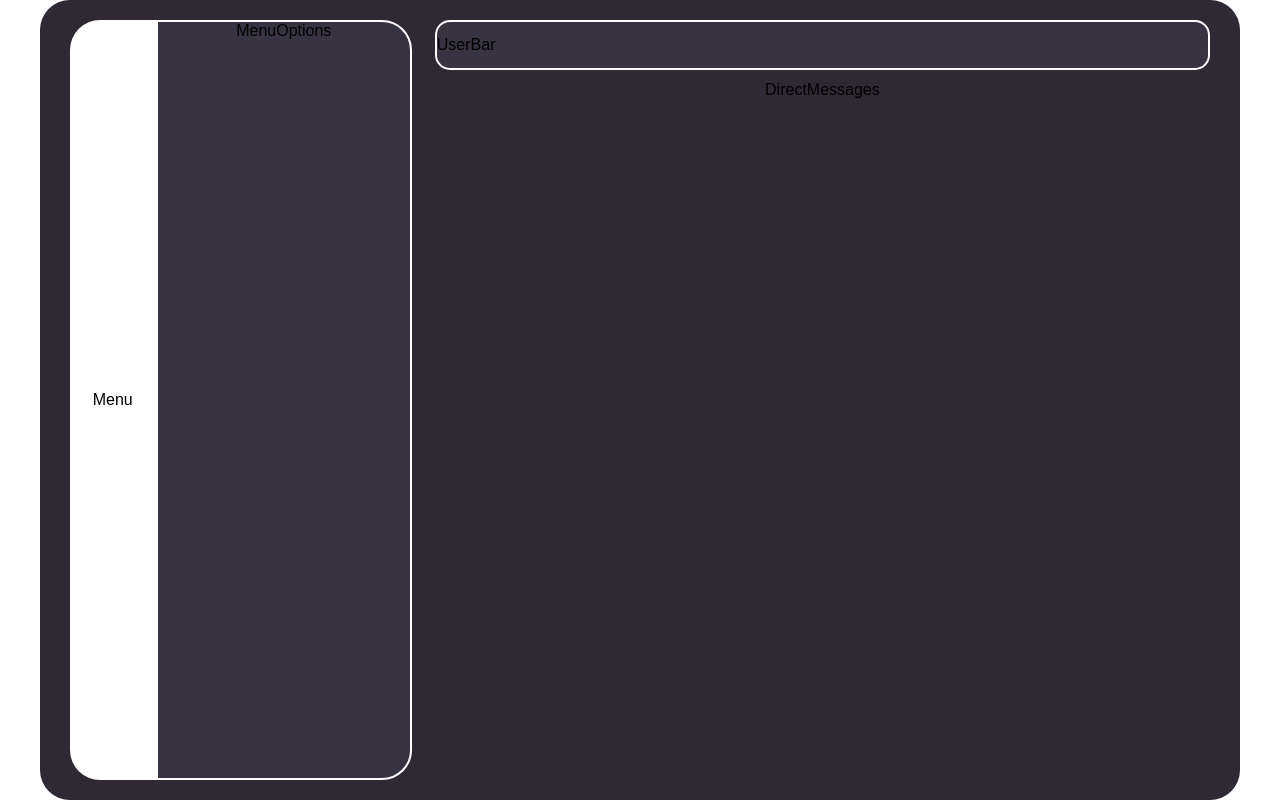
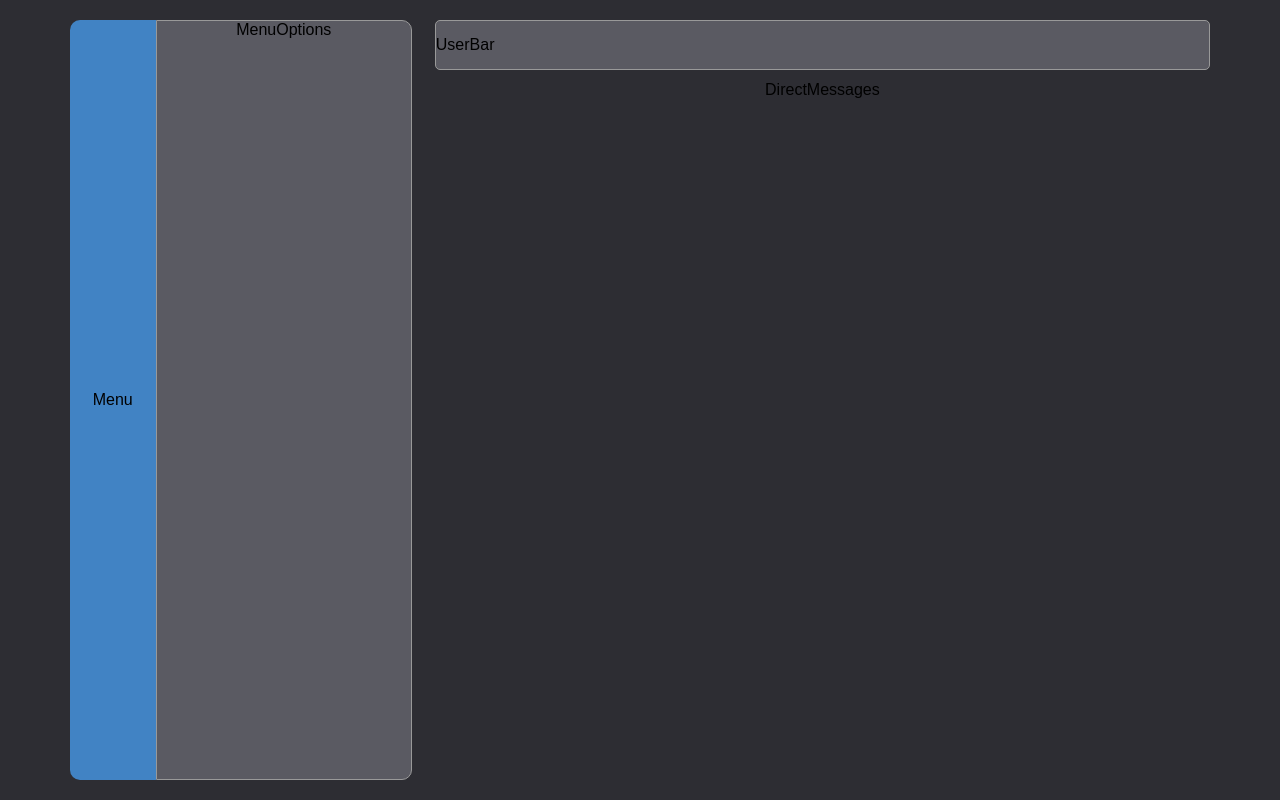
Before and after one commit to kraig-hebert/chat, a React (Create React App) app in the folder client/: page / in a window 1280 px wide. Built offline with nearby package versions, Linux system fonts and the light colour scheme.

Commit message:
updated global/local stylings

```diff
--- a/client/src/components/main/userBar/userBarStyles.js
+++ b/client/src/components/main/userBar/userBarStyles.js
@@ -6,8 +6,8 @@ export const useStyles = createUseStyles((theme) => ({
     alignItems: 'center',
     width: '100%',
     height: '50px',
-    borderRadius: '15px',
-    border: `2px solid ${theme.light.main}`,
+    borderRadius: '5px',
+    border: `1px solid ${theme.tertiary.main}`,
     backgroundColor: theme.secondary.main,
   },
 }));
--- a/client/src/components/sideMenu/menu/menuStyles.js
+++ b/client/src/components/sideMenu/menu/menuStyles.js
@@ -8,8 +8,8 @@ export const useStyles = createUseStyles((theme) => ({
     alignItems: 'center',
     width: '25%',
     height: '100%',
-    borderTopLeftRadius: '30px',
-    borderBottomLeftRadius: '30px',
-    backgroundColor: theme.light.main,
+    borderTopLeftRadius: '10px',
+    borderBottomLeftRadius: '10px',
+    backgroundColor: theme.blue.main,
   },
 }));
--- a/client/src/components/sideMenu/menuOptions/menuOptionsStyles.js
+++ b/client/src/components/sideMenu/menuOptions/menuOptionsStyles.js
@@ -8,9 +8,9 @@ export const useStyles = createUseStyles((theme) => ({
     alignItems: 'center',
     width: '75%',
     height: '100%',
-    border: `2px solid ${theme.light.main}`,
-    borderTopRightRadius: '30px',
-    borderBottomRightRadius: '30px',
+    border: `1px solid ${theme.tertiary.main}`,
+    borderTopRightRadius: '10px',
+    borderBottomRightRadius: '10px',
     backgroundColor: theme.secondary.main,
   },
 }));
--- a/client/src/globalStyles.js
+++ b/client/src/globalStyles.js
@@ -18,6 +18,7 @@ export const useStyles = createUseStyles((theme) => ({
       width: '100%',
       fontFamily: 'Arial, sans-serif',
       fontSize: '16px',
+      backgroundColor: theme.mainBG.main,
     },
   },
   app: {
@@ -26,7 +27,6 @@ export const useStyles = createUseStyles((theme) => ({
     alignItems: 'center',
     width: '1200px',
     height: '800px',
-    backgroundColor: theme.mainBG.main,
     padding: '0 30px',
     borderRadius: '30px',
   },
--- a/client/src/themes/theme.js
+++ b/client/src/themes/theme.js
@@ -1,9 +1,15 @@
 export const theme = {
   mainBG: {
-    main: 'rgba(35,30,40,.95)',
+    main: 'rgb(45,45,51)',
   },
   secondary: {
-    main: 'rgb(56,51,65)',
+    main: 'rgba(102,102,110,.8)',
+  },
+  tertiary: {
+    main: 'rgb(153,153,153)',
+  },
+  blue: {
+    main: 'rgb(65,131,196)',
   },
   dark: {
     main: 'rgb(0,0,0)',
@@ -14,7 +20,7 @@ export const theme = {
     transparant: 'rgba(0,0,0,0)',
   },
   light: {
-    main: 'rgb(255,255,255)',
+    main: 'rgba(255,255,255,.8)',
     threeQuarterAlpha: 'rgba(255,255,255,.75)',
     halfAlpha: 'rgba(255,255,255,.5)',
     quarterAlpha: 'rgba(255,255,255,.25)',
```
